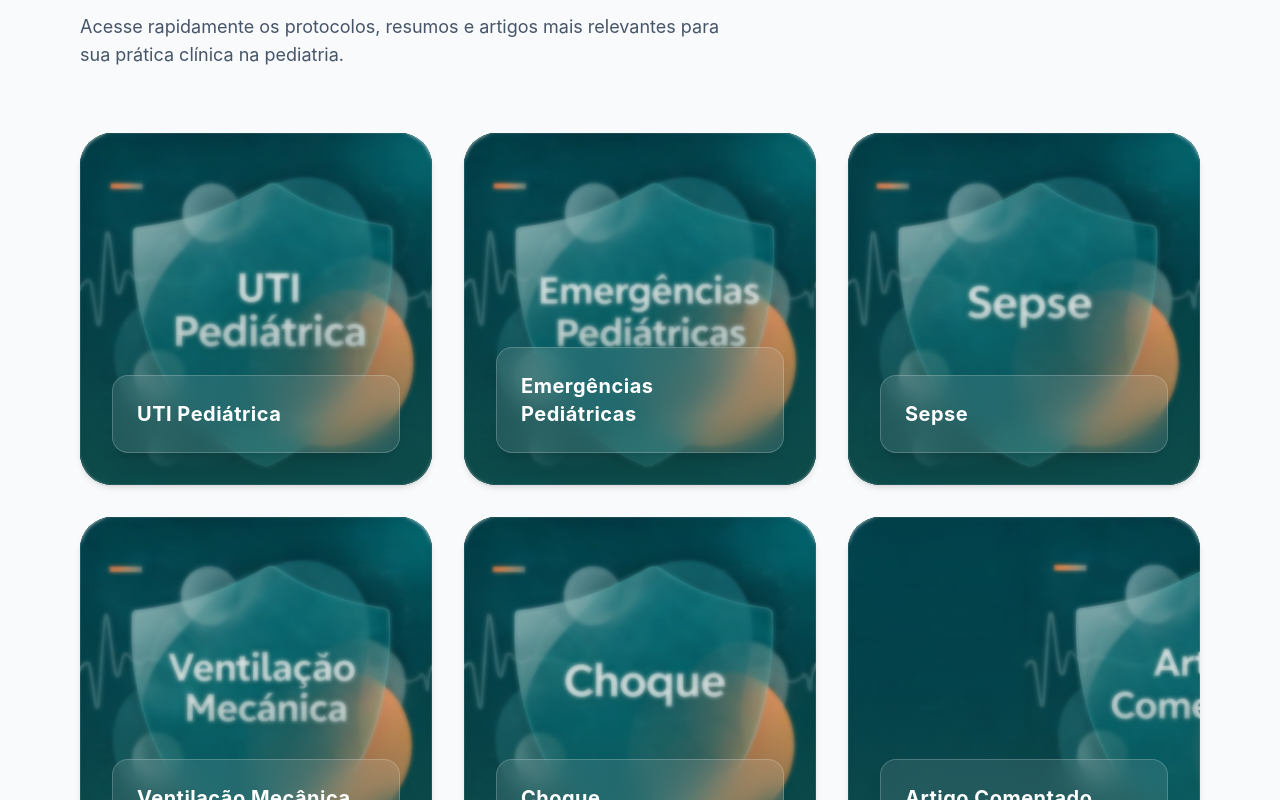
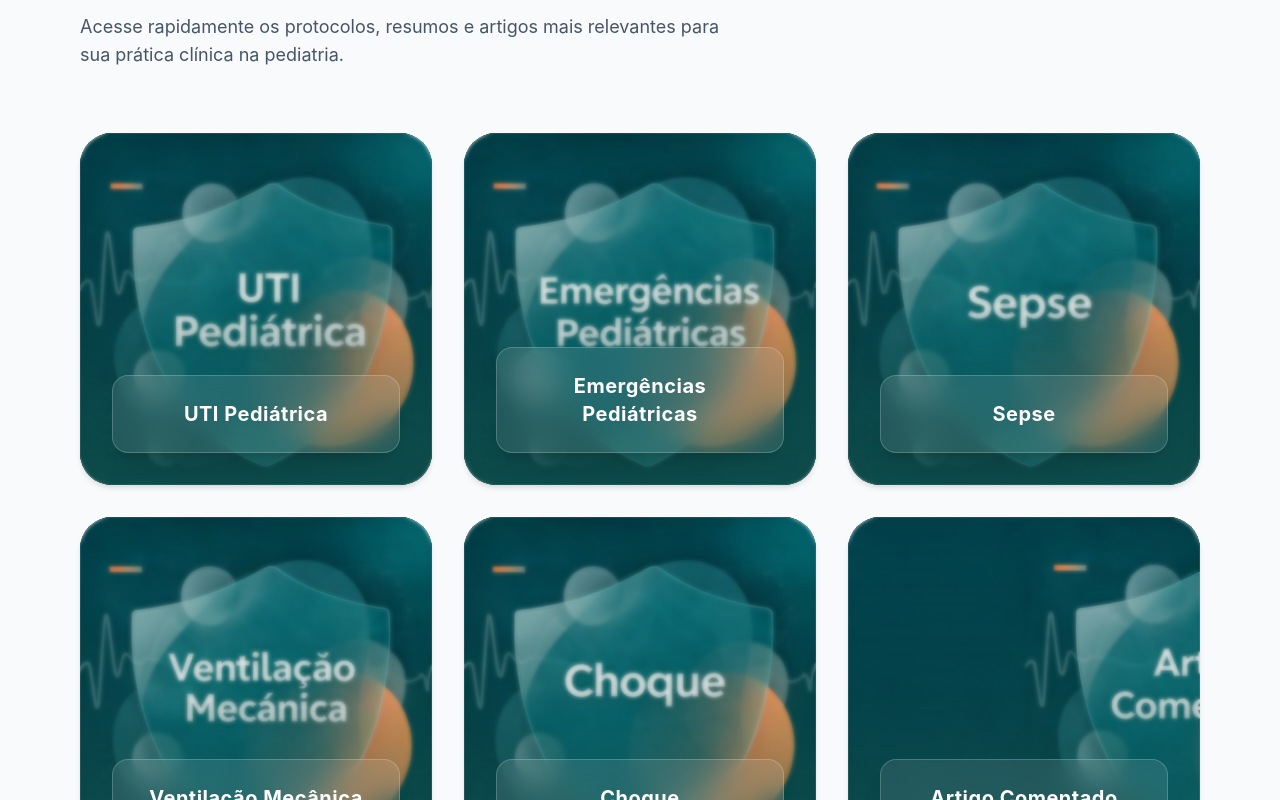
Before and after one commit to putinatti/ponto-cr-tico-pedi-trico-gnr8a37kc, a React (Vite) app: page / in a window 1280 px wide. Shown: the part 780-1580 px from the top of the page. Built offline with nearby package versions, Linux system fonts and the light colour scheme.

Commit message:
Center icon and text in highlight card

```diff
--- a/src/pages/Index.tsx
+++ b/src/pages/Index.tsx
@@ -73,7 +73,7 @@ export default function Index() {
             <Link
               key={cat.id}
               to={`/categoria/${cat.id}`}
-              className="group relative block w-full aspect-square overflow-hidden rounded-[2rem] shadow-md transition-all duration-500 hover:scale-[1.03] hover:-translate-y-1 hover:shadow-2xl hover:shadow-teal-900/20 bg-teal-900 text-left"
+              className="group relative block w-full aspect-square overflow-hidden rounded-[2rem] shadow-md transition-all duration-500 hover:scale-[1.03] hover:-translate-y-1 hover:shadow-2xl hover:shadow-teal-900/20 bg-teal-900 text-center"
             >
               <div
                 className="absolute inset-0 w-full h-full bg-no-repeat transition-transform duration-700 group-hover:scale-105"
@@ -85,9 +85,9 @@ export default function Index() {
               />
               <div className="absolute inset-0 bg-gradient-to-t from-teal-900/90 via-teal-900/20 to-transparent opacity-80 group-hover:opacity-100 transition-opacity duration-300 z-10 backdrop-blur-[2px]" />
 
-              <div className="absolute inset-0 flex flex-col justify-end items-start p-6 md:p-8 z-20 text-left">
-                <div className="w-full bg-white/10 backdrop-blur-md border border-white/20 rounded-2xl p-6 text-left transform group-hover:-translate-y-2 transition-all duration-500 shadow-xl">
-                  <span className="text-white text-lg md:text-xl font-bold tracking-wide block text-left">
+              <div className="absolute inset-0 flex flex-col justify-end items-center p-6 md:p-8 z-20 text-center">
+                <div className="w-full bg-white/10 backdrop-blur-md border border-white/20 rounded-2xl p-6 text-center transform group-hover:-translate-y-2 transition-all duration-500 shadow-xl">
+                  <span className="text-white text-lg md:text-xl font-bold tracking-wide block text-center">
                     {cat.name}
                   </span>
                 </div>
```
Also changed, not shown: .skip.config.json.
